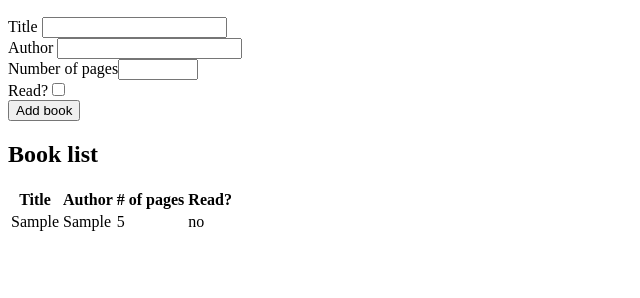
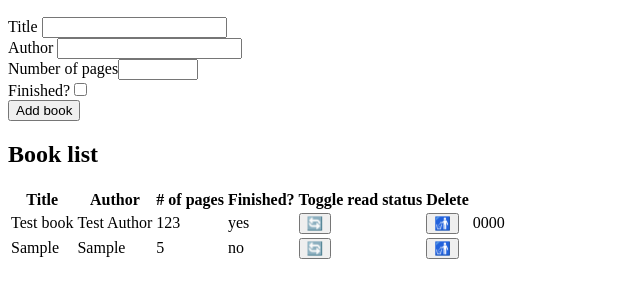
Before and after one commit to OleksandrKur/odin-library, a plain HTML site: page index.html in a window 1280 px wide. Both pictures are taken after typing "Sample", "Sample", "5" into the empty fields and a click on the button "Add book". Shown: the part 110-408 px from the top of the page, without its empty margins (0-640 px from the left). Drawn offline with Linux system fonts and the light colour scheme.

Commit message:
Add buttons to remove book from a library and to change book status

```diff
--- a/index.html
+++ b/index.html
@@ -28,7 +28,7 @@
                     <label for="pages">Number of pages</label><input min="0" max="10000" type="number" name="pages" id="pages" required>
                 </div>
                 <div class="form-group">
-                    <label for="read">Read?</label><input type="checkbox" name="read" id="read">
+                    <label for="read">Finished?</label><input type="checkbox" name="read" id="read">
                 </div>
                 <div class="form-group">
                     <button type="submit" id="sumbit-button">Add book</button>
@@ -39,15 +39,17 @@
             <h2>Book list</h2>
             <table id="book-list">
                 <thead>
-                    <tr>
+                    <tr class="table-header">
                         <th>Title</th>
                         <th>Author</th>
                         <th># of pages</th>
-                        <th>Read?</th>
+                        <th>Finished?</th>
+                        <th>Toggle read status</th>
+                        <th>Delete</th>
                     </tr>
                 </thead>
                 <tbody>
-
+                    <tr class="table-row"><td>Test book</td><td>Test Author</td><td>123</td><td>yes</td><td><button class="changeStatus" data-id="1">🔄</button></td><td><button class="deleteBook" data-id="1">🚮</button></td><td>0000</td></tr>
                 </tbody>
             </table>
         </div>
--- a/main.js
+++ b/main.js
@@ -5,45 +5,100 @@ const authorInput = document.getElementById("author")
 const pagesInput = document.getElementById("pages")
 const readInput = document.getElementById("read")
 const submitButton = document.getElementById("sumbit-button")
-
+const changeStatusButtons = document.getElementsByClassName("changeStatus");
+const deleteEntryButtons = document.getElementsByClassName("deleteBook");
+let idCount = 1;
 
 function Book(title, author, pages, read) {
+
   this.title = title;
   this.author = author;
   this.pages = pages;
   this.read = read;
-}
-
-
-function addBookToLibrary(book) {
-  myLibrary.push(book);
-  const lastBook = myLibrary[myLibrary.length - 1];
-
-  table.appendChild(document.createElement("tr"));
-
-  let titleCell = document.createElement("td");
-  titleCell.textContent = lastBook.title;
-  table.lastChild.appendChild(titleCell);
-
-  let authorCell = document.createElement("td");
-  authorCell.textContent = lastBook.author;
-  table.lastChild.appendChild(authorCell);
-
-
-  let pagesCell = document.createElement("td");
-  pagesCell.textContent = lastBook.pages;
-  table.lastChild.appendChild(pagesCell);
-
-
-  let readStatusCell = document.createElement("td");
-  readStatusCell.textContent = lastBook.read? "yes" : "no";
-  table.lastChild.appendChild(readStatusCell);
+  this.id = idCount++;
 }
 
 submitButton.addEventListener("click", (event) => {
   event.preventDefault();
   processForm();
 })
+
+function addBookToLibrary(book) {
+
+  myLibrary.push(book);
+  const lastBook = myLibrary[myLibrary.length - 1];
+
+  addRow(lastBook);
+
+  function addRow(lastBook){
+    let tableRow = document.createElement("tr");
+    tableRow.classList.add("table-row");
+    table.appendChild(tableRow);
+    addTitleCell(lastBook);
+    addAuthorCell(lastBook);
+    addPagesCell(lastBook);
+    addReadStatusCell(lastBook);
+    addChangeStatusCell(lastBook);
+    addDeleteButtonCell(lastBook);
+
+    function addTitleCell(lastBook){
+      let titleCell = document.createElement("td");
+      titleCell.textContent = lastBook.title;
+      table.lastChild.appendChild(titleCell);
+    }
+    function addAuthorCell(lastBook){
+      let authorCell = document.createElement("td");
+      authorCell.textContent = lastBook.author;
+      table.lastChild.appendChild(authorCell);
+    }
+    function addPagesCell(lastBook){
+      let pagesCell = document.createElement("td");
+      pagesCell.textContent = lastBook.pages;
+      table.lastChild.appendChild(pagesCell);
+    }
+    function addReadStatusCell(lastBook){
+      let readStatusCell = document.createElement("td");
+      readStatusCell.textContent = lastBook.read? "yes" : "no";
+      table.lastChild.appendChild(readStatusCell);
+
+    }
+    function addChangeStatusCell(lastBook){
+      let changeStatusCell = document.createElement("td");
+      let changeStatusButton = document.createElement("button");
+      changeStatusButton.classList.add("changeStatus");
+      changeStatusButton.innerHTML = "🔄"
+      changeStatusButton.setAttribute("data-id", lastBook.id)
+      changeStatusButton.onclick = function(event){
+        changeStatus(event.target);
+        event.preventDefault();
+      }
+      table.lastChild.appendChild(changeStatusCell);
+      changeStatusCell.appendChild(changeStatusButton);
+    }
+    function addDeleteButtonCell(lastBook){
+      let deleteBookCell = document.createElement("td");
+      let deleteBookButton = document.createElement("button");
+      deleteBookButton.classList.add("deleteBook");
+      deleteBookButton.innerHTML = "🚮"
+      deleteBookButton.setAttribute("data-id", lastBook.id);
+      deleteBookButton.onclick = function(event){
+        removeBook(event.target);
+
+      }
+      table.lastChild.appendChild(deleteBookCell);
+      deleteBookCell.appendChild(deleteBookButton);
+    }
+
+    //                                          DELETE
+    function addIdCell(lastBook){
+      let idCell = document.createElement("td");
+      idCell.textContent = lastBook.id;
+      table.lastChild.appendChild(idCell);
+      table.lastChild.appendChild(idCell);
+    }
+  }
+
+}
 
 function processForm(){
 
@@ -62,10 +117,30 @@ function processForm(){
   clearForm();
 }
 
-
 function clearForm(){
   titleInput.value = "";
   authorInput.value = "";
   pagesInput.value = "";
   readInput.checked = false;
 }
+
+function removeBook(removeButton){
+
+  let currentBookId = Number(removeButton.getAttribute("data-id"));
+
+  let currentBookIndex = myLibrary.findIndex((element) => element.id === currentBookId);
+  console.log(currentBookIndex);
+  myLibrary.splice(currentBookIndex, 1);
+
+  let currentRow = removeButton.parentElement.parentElement;
+  currentRow.remove();
+}
+
+function changeStatus(changeButton){
+  let currentBookId = Number(changeButton.getAttribute("data-id"));
+  let currentBookIndex = myLibrary.findIndex((element) => element.id === currentBookId);
+  myLibrary[currentBookIndex].read = myLibrary[currentBookIndex].read == true ? false : true;
+  let readStatusCell = changeButton.parentElement.previousSibling;
+  readStatusCell.textContent = readStatusCell.textContent == "yes" ? "no" : "yes"
+  console.log(myLibrary[currentBookIndex]);
+}
```
